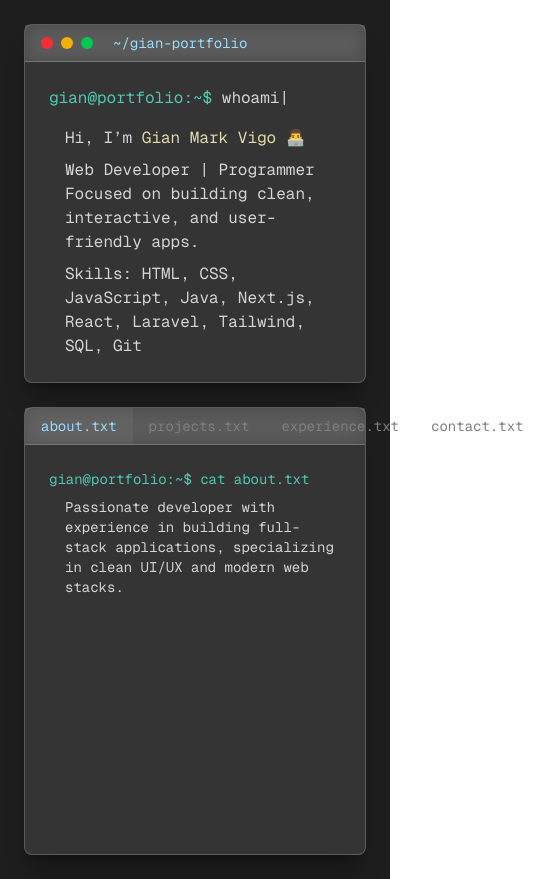
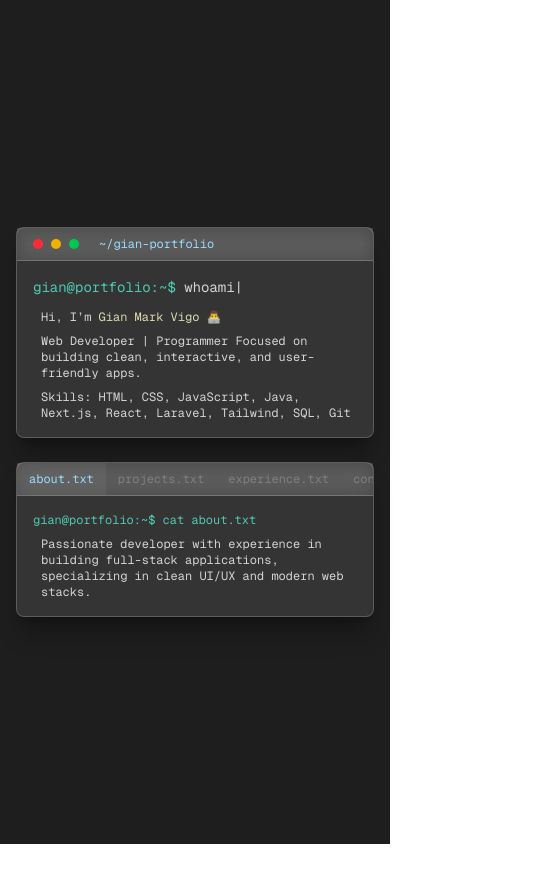
Before and after one commit to yunchan29/gian-mark-vigo-portfolio, a Next.js app: page / in a window 390 px wide. Shown: the whole page, 539 px wide, since content can reach past the window. After the commit the page ends 844 px from the top, so only its background shows below. Built offline with nearby package versions, Linux system fonts and the light colour scheme.

Commit message:
Improve responsive design and text sizing
Refactored layout and text classes to enhance responsiveness across screen sizes, including adjustments to padding, margins, font sizes, and element sizing. Updated modal and tab components for better usability on mobile devices.

```diff
--- a/src/app/page.tsx
+++ b/src/app/page.tsx
@@ -74,8 +74,7 @@ export default function Home() {
 
   const nextScreenshot = () =>
     setScreenshotIndex(
-      (prev) =>
-        (prev + 1) % (projects[projectIndex].images?.length || 1)
+      (prev) => (prev + 1) % (projects[projectIndex].images?.length || 1)
     );
   const prevScreenshot = () =>
     setScreenshotIndex(
@@ -85,19 +84,19 @@ export default function Home() {
     );
 
   return (
-    <main className="flex min-h-screen flex-col items-center justify-center bg-[#1e1e1e] text-[#d4d4d4] font-mono p-6 space-y-6">
+    <main className="flex min-h-screen flex-col items-center justify-center bg-[#1e1e1e] text-[#d4d4d4] font-mono px-4 sm:px-6 py-6 space-y-6">
       {/* Top Terminal (Intro) */}
       <div className="w-full max-w-4xl rounded-lg border border-white/20
           bg-white/10 backdrop-blur-md shadow-xl shadow-black/30">
-        <div className="flex items-center space-x-2 border-b border-white/20 px-4 py-2 bg-white/10 backdrop-blur-sm">
-          <div className="h-3 w-3 rounded-full bg-red-500"></div>
-          <div className="h-3 w-3 rounded-full bg-yellow-500"></div>
-          <div className="h-3 w-3 rounded-full bg-green-500"></div>
-          <span className="ml-3 text-sm text-[#9cdcfe]">~/gian-portfolio</span>
+        <div className="flex items-center space-x-2 border-b border-white/20 px-4 py-2 bg-white/10 backdrop-blur-sm text-xs sm:text-sm">
+          <div className="h-2.5 w-2.5 rounded-full bg-red-500"></div>
+          <div className="h-2.5 w-2.5 rounded-full bg-yellow-500"></div>
+          <div className="h-2.5 w-2.5 rounded-full bg-green-500"></div>
+          <span className="ml-3 text-[#9cdcfe]">~/gian-portfolio</span>
         </div>
 
-        <div className="p-6 space-y-4">
-          <div>
+        <div className="p-4 sm:p-6 space-y-3 sm:space-y-4">
+          <div className="text-sm sm:text-base">
             <span className="text-[#4ec9b0]">gian@portfolio:~$ </span>
             <TypeAnimation
               sequence={["whoami", 1200, "cat about.txt", 2000]}
@@ -107,7 +106,7 @@ export default function Home() {
             />
           </div>
 
-          <div className="ml-4 space-y-2">
+          <div className="ml-2 sm:ml-4 space-y-2 text-xs sm:text-sm">
             <p>
               Hi, I’m <span className="text-[#dcdcaa]">Gian Mark Vigo</span> 👨‍💻
             </p>
@@ -125,15 +124,15 @@ export default function Home() {
 
       {/* Bottom Terminal (Tabbed) */}
       <div className="w-full max-w-4xl rounded-lg border border-white/20
-          bg-white/10 backdrop-blur-md shadow-xl shadow-black/30 h-[28rem] flex flex-col">
+          bg-white/10 backdrop-blur-md shadow-xl shadow-black/30 h-auto md:h-[28rem] flex flex-col">
         {/* Tabs */}
-        <div className="flex items-center border-b border-white/20 bg-white/10 backdrop-blur-sm text-sm">
+        <div className="flex items-center overflow-x-auto border-b border-white/20 bg-white/10 backdrop-blur-sm text-xs sm:text-sm">
           {(["about", "projects", "experience", "contact"] as const).map(
             (tab) => (
               <button
                 key={tab}
                 onClick={() => setActiveTab(tab)}
-                className={`px-4 py-2 ${
+                className={`px-3 sm:px-4 py-2 whitespace-nowrap ${
                   activeTab === tab
                     ? "bg-white/5 text-[#9cdcfe]"
                     : "text-[#808080]"
@@ -146,12 +145,14 @@ export default function Home() {
         </div>
 
         {/* Content */}
-        <div className="p-6 space-y-4 overflow-y-auto text-sm sm:text-base">
+        <div className="p-4 sm:p-6 space-y-4 overflow-y-auto text-xs sm:text-sm md:text-base">
           {/* About Tab */}
           {activeTab === "about" && (
             <div>
-              <span className="text-[#4ec9b0]">gian@portfolio:~$ cat about.txt</span>
-              <p className="ml-4 mt-2">
+              <span className="text-[#4ec9b0]">
+                gian@portfolio:~$ cat about.txt
+              </span>
+              <p className="ml-2 sm:ml-4 mt-2">
                 Passionate developer with experience in building full-stack
                 applications, specializing in clean UI/UX and modern web stacks.
               </p>
@@ -164,21 +165,21 @@ export default function Home() {
               <span className="text-[#4ec9b0]">
                 gian@portfolio:~$ cat projects.txt
               </span>
-              <div className="ml-4 mt-4 border border-white/20 bg-white/5
-                   backdrop-blur-md p-4 rounded-lg relative overflow-hidden shadow-lg">
-                <h3 className="text-[#dcdcaa] font-bold">
+              <div className="ml-2 sm:ml-4 mt-4 border border-white/20 bg-white/5
+                   backdrop-blur-md p-3 sm:p-4 rounded-lg relative overflow-hidden shadow-lg">
+                <h3 className="text-[#dcdcaa] font-bold text-sm sm:text-base md:text-lg">
                   {projects[projectIndex].title}
                 </h3>
-                <p className="mt-2 whitespace-pre-line">
+                <p className="mt-2 whitespace-pre-line text-xs sm:text-sm">
                   {projects[projectIndex].description}
                 </p>
 
-                <div className="flex space-x-6 mt-3">
+                <div className="flex flex-col sm:flex-row sm:space-x-6 space-y-2 sm:space-y-0 mt-3">
                   {projects[projectIndex].link && (
                     <Link
                       href={projects[projectIndex].link}
                       target="_blank"
-                      className="flex items-center space-x-2 text-[#4fc1ff] hover:text-[#9cdcfe] transition"
+                      className="flex items-center space-x-2 text-[#4fc1ff] hover:text-[#9cdcfe] transition text-xs sm:text-sm"
                     >
                       <Github className="h-4 w-4" />
                       <span>View on GitHub</span>
@@ -189,7 +190,7 @@ export default function Home() {
                     <Link
                       href={projects[projectIndex].site}
                       target="_blank"
-                      className="flex items-center space-x-2 text-[#4fc1ff] hover:text-[#9cdcfe] transition"
+                      className="flex items-center space-x-2 text-[#4fc1ff] hover:text-[#9cdcfe] transition text-xs sm:text-sm"
                     >
                       <Globe className="h-4 w-4" />
                       <span>Live Site</span>
@@ -201,7 +202,7 @@ export default function Home() {
                       setIsModalOpen(true);
                       setScreenshotIndex(0);
                     }}
-                    className="flex items-center space-x-2 text-[#4fc1ff] hover:text-[#9cdcfe] transition"
+                    className="flex items-center space-x-2 text-[#4fc1ff] hover:text-[#9cdcfe] transition text-xs sm:text-sm"
                   >
                     <ImageIcon className="h-4 w-4" />
                     <span>Preview</span>
@@ -209,7 +210,7 @@ export default function Home() {
                 </div>
               </div>
 
-              {/* Carousel Controls beside card */}
+              {/* Carousel Controls */}
               <div className="flex justify-between items-center mt-4">
                 <button
                   onClick={prevProject}
@@ -234,18 +235,18 @@ export default function Home() {
                 gian@portfolio:~$ cat experience.txt
               </span>
               <div className="mt-4">
-                <h2 className="text-[#4ec9b0] font-bold text-lg">
+                <h2 className="text-[#4ec9b0] font-bold text-sm sm:text-base md:text-lg">
                   WORK EXPERIENCE
                 </h2>
 
-                <div className="mt-2 ml-4">
-                  <h3 className="text-[#dcdcaa] font-semibold">
+                <div className="mt-2 ml-2 sm:ml-4">
+                  <h3 className="text-[#dcdcaa] font-semibold text-xs sm:text-sm md:text-base">
                     IT Support Intern
                   </h3>
-                  <p className="text-gray-400 italic text-sm">
+                  <p className="text-gray-400 italic text-xs sm:text-sm">
                     ICT Department – Calamba City Hall (Nov 2024 – Apr 2025)
                   </p>
-                  <ul className="mt-2 list-disc ml-5 text-gray-300">
+                  <ul className="mt-2 list-disc ml-4 sm:ml-5 text-gray-300 text-xs sm:text-sm">
                     <li>
                       Provided technical support, software installation, and
                       network maintenance.
@@ -266,11 +267,11 @@ export default function Home() {
               <span className="text-[#4ec9b0]">
                 gian@portfolio:~$ cat contact.txt
               </span>
-              <div className="ml-4 mt-2 flex flex-col space-y-2">
+              <div className="ml-2 sm:ml-4 mt-2 flex flex-col space-y-2">
                 <Link
                   href="https://github.com/yunchan29"
                   target="_blank"
-                  className="flex items-center space-x-2 hover:text-[#9cdcfe] transition"
+                  className="flex items-center space-x-2 hover:text-[#9cdcfe] transition text-xs sm:text-sm"
                 >
                   <Github className="h-4 w-4" />
                   <span>GitHub</span>
@@ -278,14 +279,14 @@ export default function Home() {
                 <Link
                   href="https://www.linkedin.com/in/gian-mark-vigo-99493b294"
                   target="_blank"
-                  className="flex items-center space-x-2 hover:text-[#9cdcfe] transition"
+                  className="flex items-center space-x-2 hover:text-[#9cdcfe] transition text-xs sm:text-sm"
                 >
                   <Linkedin className="h-4 w-4" />
                   <span>LinkedIn</span>
                 </Link>
                 <Link
                   href="mailto:vigogianmark@gmail.com"
-                  className="flex items-center space-x-2 hover:text-[#9cdcfe] transition"
+                  className="flex items-center space-x-2 hover:text-[#9cdcfe] transition text-xs sm:text-sm"
                 >
                   <Mail className="h-4 w-4" />
                   <span>Email</span>
@@ -298,13 +299,13 @@ export default function Home() {
 
       {/* Modal for Screenshot Preview */}
       {isModalOpen && (
-        <div className="fixed inset-0 bg-black/80 flex items-center justify-center z-50">
-          <div className="relative w-[90%] max-w-3xl bg-[#1e1e1e] border border-white/20 rounded-lg p-4">
+        <div className="fixed inset-0 bg-black/80 flex items-center justify-center z-50 px-2">
+          <div className="relative w-full max-w-3xl bg-[#1e1e1e] border border-white/20 rounded-lg p-3 sm:p-4">
             <button
               onClick={() => setIsModalOpen(false)}
-              className="absolute top-3 right-3 text-gray-300 hover:text-white"
+              className="absolute top-2 right-2 sm:top-3 sm:right-3 text-gray-300 hover:text-white"
             >
-              <X className="h-6 w-6" />
+              <X className="h-5 w-5 sm:h-6 sm:w-6" />
             </button>
 
             <div className="flex flex-col items-center">
@@ -314,7 +315,7 @@ export default function Home() {
                   "/placeholder.png"
                 }
                 alt="Project screenshot"
-                className="rounded-md max-h-[70vh] object-contain"
+                className="rounded-md max-h-[60vh] sm:max-h-[70vh] object-contain"
               />
               <div className="flex justify-between w-full mt-4">
                 <button
```
